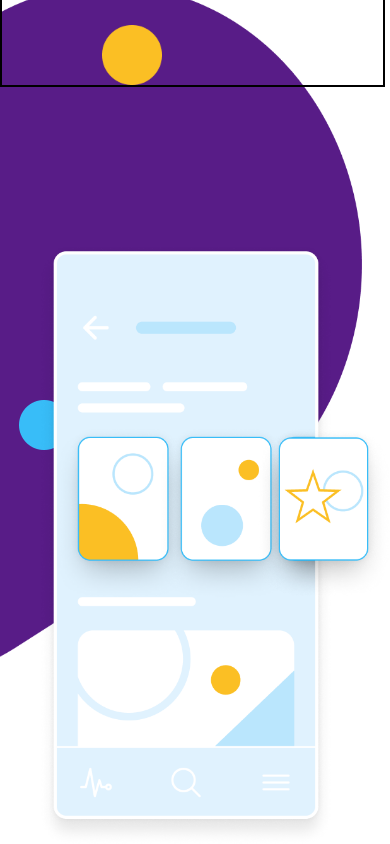
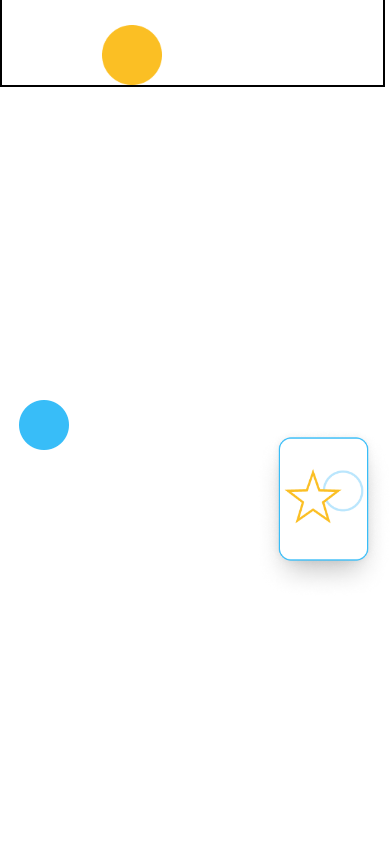
Before and after one commit to RaviPrajapat123/soller, a React (Vite) app: page / in a window 390 px wide. Shown: the part 2677-3521 px from the top of the page. After the commit the page ends 3277 px from the top, so only its background shows below. Built offline with nearby package versions, Linux system fonts and the light colour scheme.

Commit message:
Update MyName.css

```diff
--- a/src/MyName.css
+++ b/src/MyName.css
@@ -932,16 +932,16 @@ button:hover{
     width:362px;
     height: 700px;
     z-index:-1;
-    /* display: none; */
+    display: none;
 }
 
 .mobileApp{
     z-index: 1;
     position: absolute;
-    top: 1220px;
+    top: 1120px;
     left: 39px;
     width: 290px;
-    /* display: none; */
+    display: none;
 }
 
 .Ellipse17-1{
```
